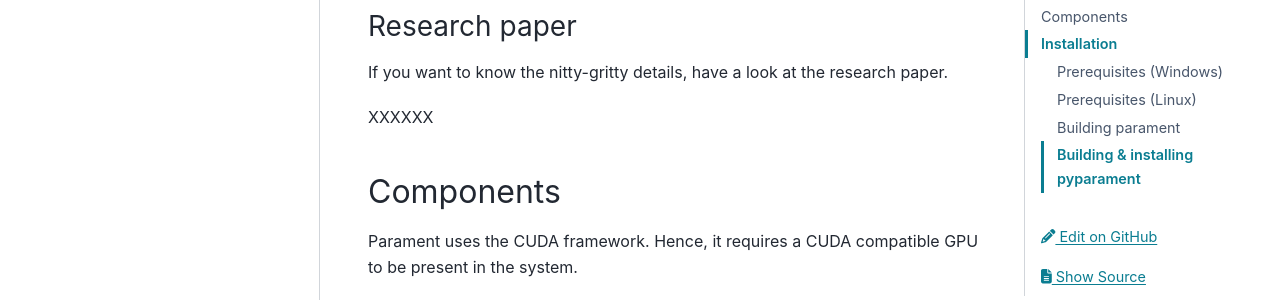
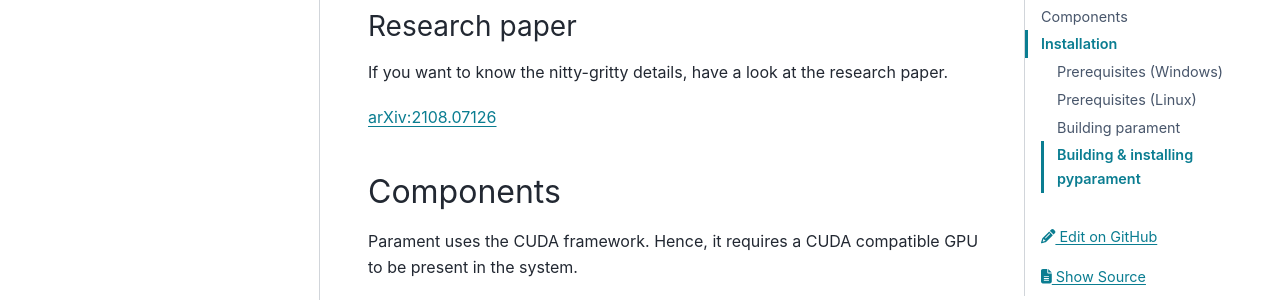
Before and after one commit to parament-integrator/parament, a Sphinx documentation site: the page built from docs/user/index.rst, in a window 1280 px wide and 900 px high, scrolled down 1131 px. Shown: the part 153-453 px from the top of the window. Built offline with Sphinx 7.4.7 and the PyData theme 0.15.4, drawn with Linux system fonts in a browser that asks for light colours.

Commit message:
Add Link to Arxiv

```diff
--- a/docs/user/index.rst
+++ b/docs/user/index.rst
@@ -51,7 +51,7 @@ Research paper
 
 If you want to know the nitty-gritty details, have a look at the research paper.
 
-XXXXXX
+`arXiv:2108.07126 <https://arxiv.org/abs/2108.07126>`_
 
 
 Components
```
